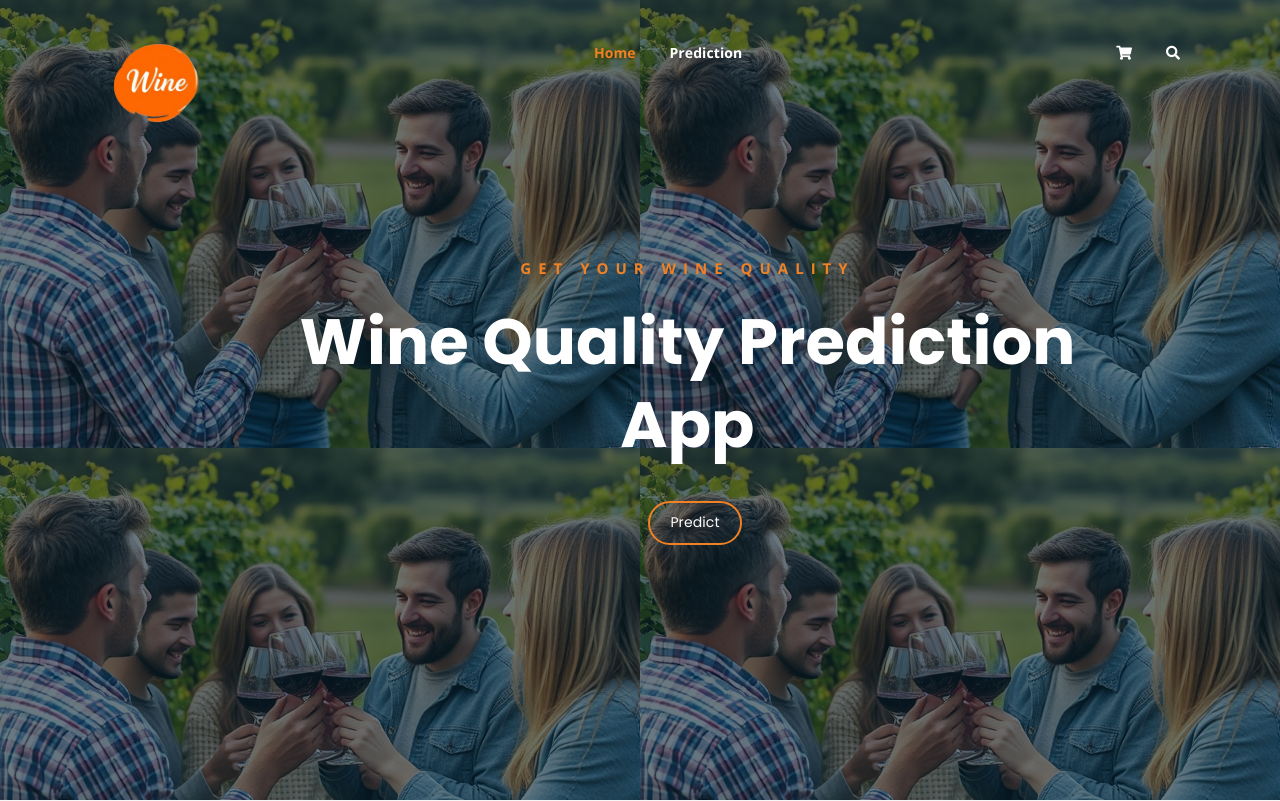
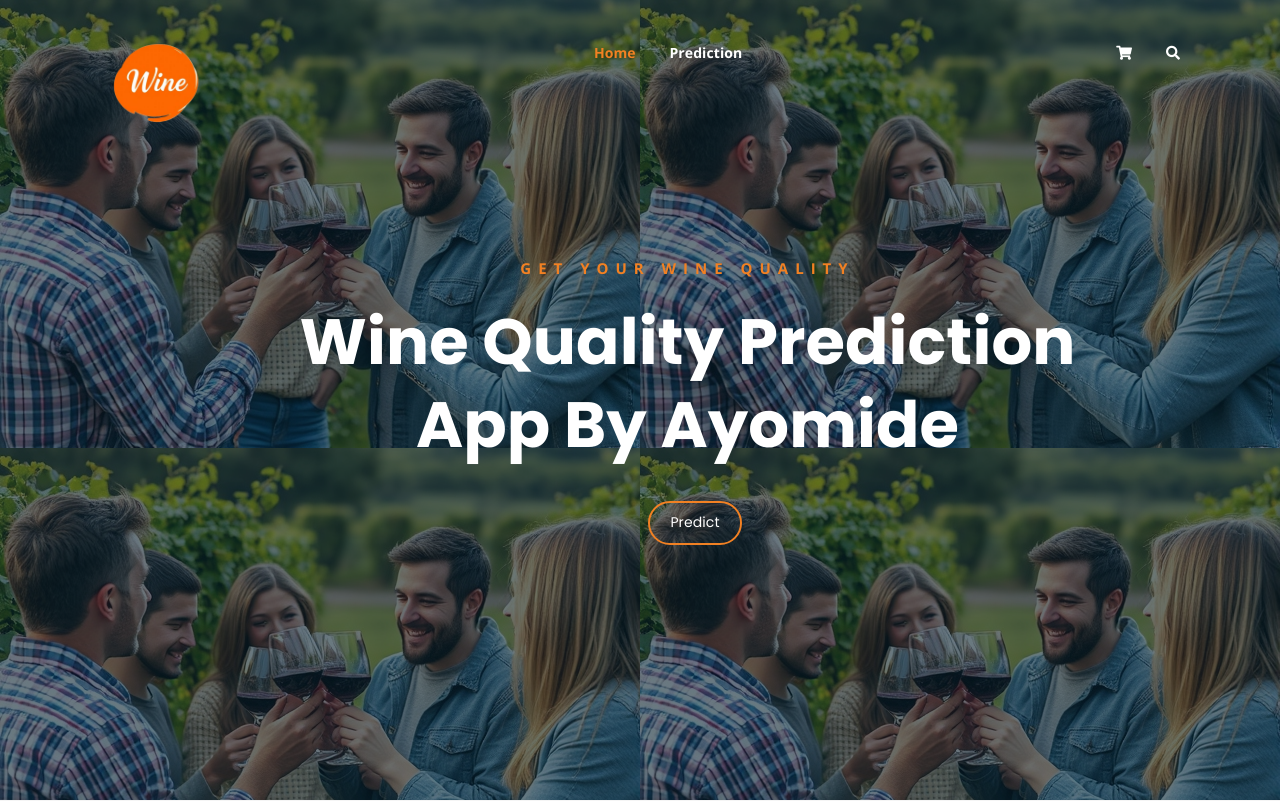
Before and after one commit to peteray-dev/ML-wine-project-End-to-end, a Flask app: page / in a window 1280 px wide. Shown: the top 801 px of the page. Run offline with Flask 3, Linux system fonts and the light colour scheme; some libraries are stand-ins or nearby versions.

Commit message:
new feature added

```diff
--- a/templates/index.html
+++ b/templates/index.html
@@ -137,7 +137,7 @@
 					<div class="hero-text">
 						<div class="hero-text-tablecell">
 							<p class="subtitle">Get your wine quality</p>
-							<h1>Wine Quality Prediction App</h1>
+							<h1>Wine Quality Prediction App By Ayomide</h1>
 							<div class="hero-btns">
 								<!-- <a href="shop.html" class="boxed-btn">Fruit Collection</a> -->
 								<a href="prediction" class="bordered-btn">Predict</a>
```
Also changed, not shown: .github/workflows/cicd.yaml.
